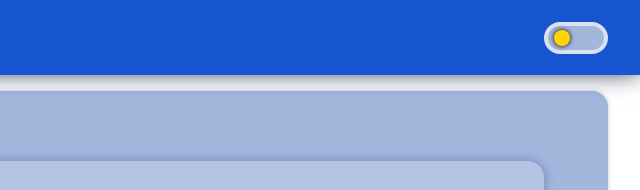
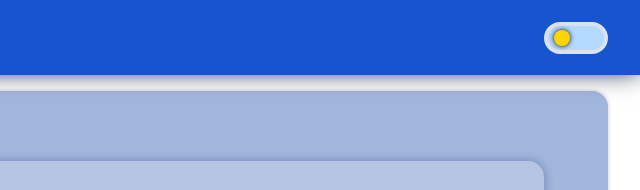
Before and after one commit to ioakeimoTOP/Barebones-Project-Template, a website: page index.html in a window 1280 px wide. Shown: the top 190 px of the page, 640-1280 px from the left. Drawn offline with Linux system fonts and the light colour scheme.

Commit message:
Change theming toggler default background color
After deriving a project from the template, it appears that using the
color accent for the theme toggle doesn't make a lot of sense when the
accent color is too different and does not hint to being the sky.

```diff
--- a/src/styles/theming.scss
+++ b/src/styles/theming.scss
@@ -52,8 +52,7 @@
   border-radius: 1rem;
   border: 4px solid var(--accent-4);
   cursor: pointer;
-  background: var(--accent-1);
-
+  background: hsl(210, 100%, 85%);
   /* Toggle Indicator */
   &::after {
     content: '';
```
Also changed, not shown: src/styles/main.css.
